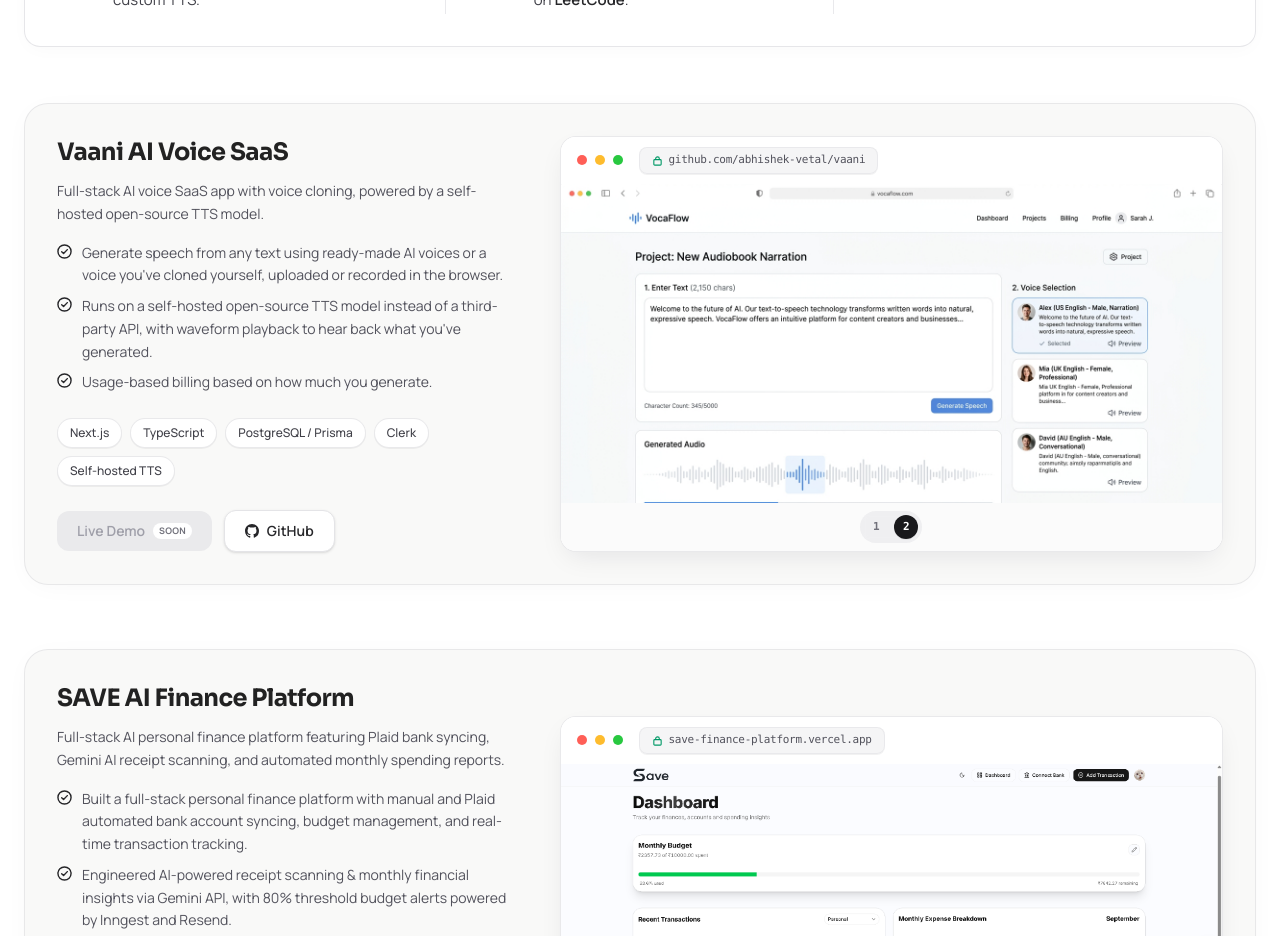
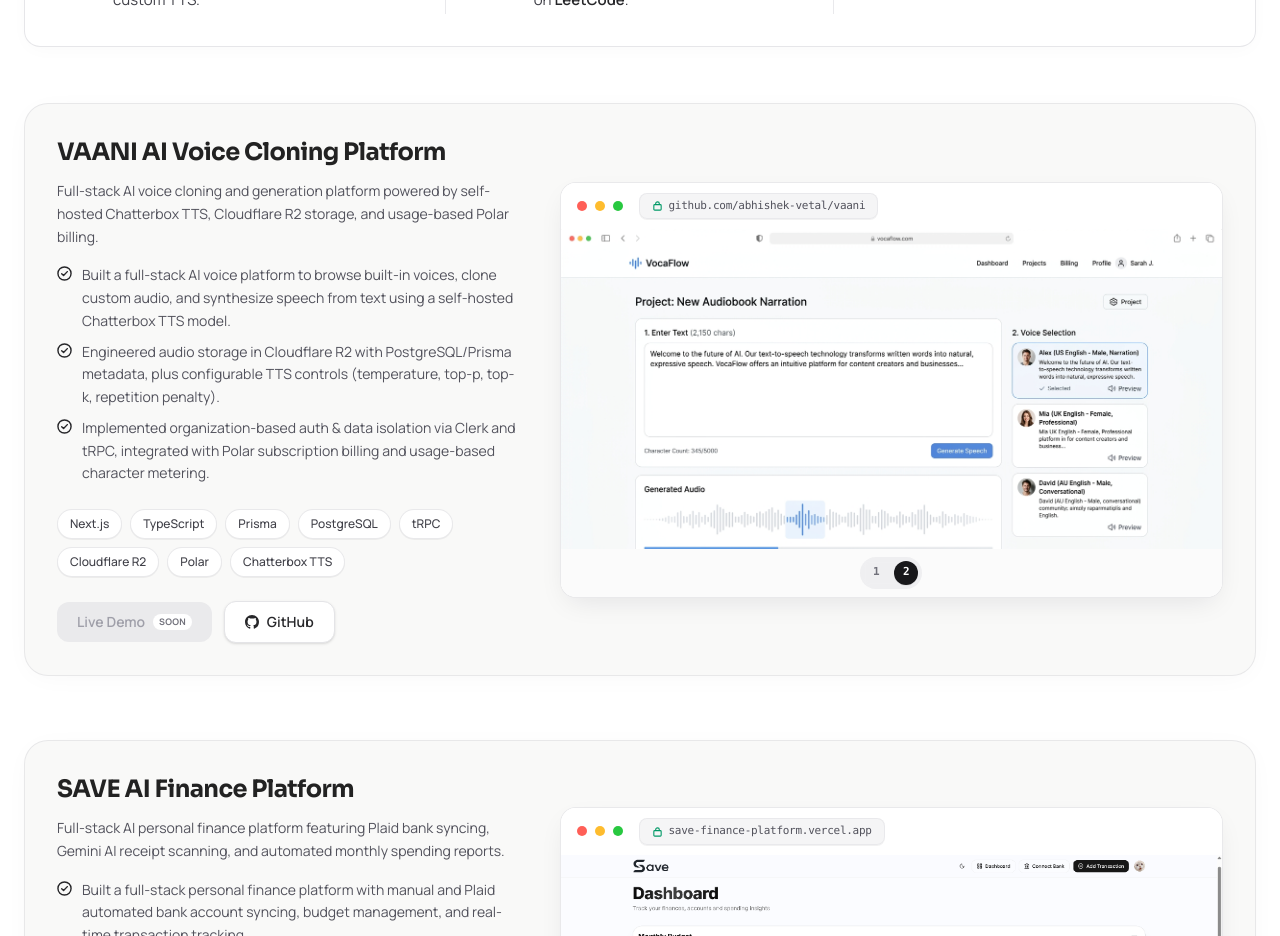
Before and after one commit to abhishek-vetal/portfolio, a Next.js app: page / in a window 1280 px wide. Shown: the part 1080-2016 px from the top of the page. Built offline with nearby package versions, Linux system fonts and the light colour scheme.

Commit message:
Update VAANI project with resume details, tech stack, and 3 clean bullet points

```diff
--- a/src/app/page.tsx
+++ b/src/app/page.tsx
@@ -6,20 +6,23 @@
 
 const FEATURED_PROJECTS = [
   {
-    name: "Vaani AI Voice SaaS",
+    name: "VAANI AI Voice Cloning Platform",
     description:
-      "Full-stack AI voice SaaS app with voice cloning, powered by a self-hosted open-source TTS model.",
+      "Full-stack AI voice cloning and generation platform powered by self-hosted Chatterbox TTS, Cloudflare R2 storage, and usage-based Polar billing.",
     points: [
-      "Generate speech from any text using ready-made AI voices or a voice you've cloned yourself, uploaded or recorded in the browser.",
-      "Runs on a self-hosted open-source TTS model instead of a third-party API, with waveform playback to hear back what you've generated.",
-      "Usage-based billing based on how much you generate.",
+      "Built a full-stack AI voice platform to browse built-in voices, clone custom audio, and synthesize speech from text using a self-hosted Chatterbox TTS model.",
+      "Engineered audio storage in Cloudflare R2 with PostgreSQL/Prisma metadata, plus configurable TTS controls (temperature, top-p, top-k, repetition penalty).",
+      "Implemented organization-based auth & data isolation via Clerk and tRPC, integrated with Polar subscription billing and usage-based character metering.",
     ],
     stack: [
       "Next.js",
       "TypeScript",
-      "PostgreSQL / Prisma",
-      "Clerk",
-      "Self-hosted TTS",
+      "Prisma",
+      "PostgreSQL",
+      "tRPC",
+      "Cloudflare R2",
+      "Polar",
+      "Chatterbox TTS",
     ],
     live: null,
     github: "https://github.com/abhishek-vetal/vaani",
```
